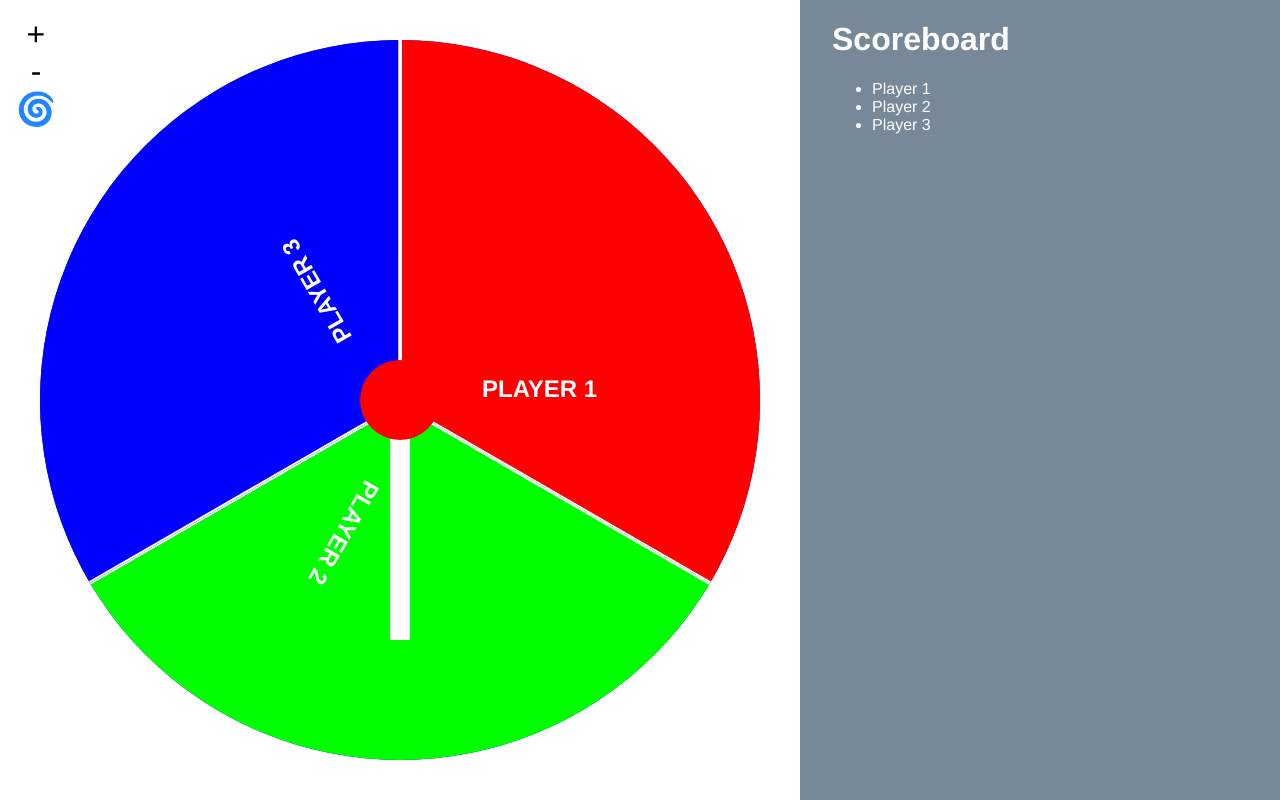
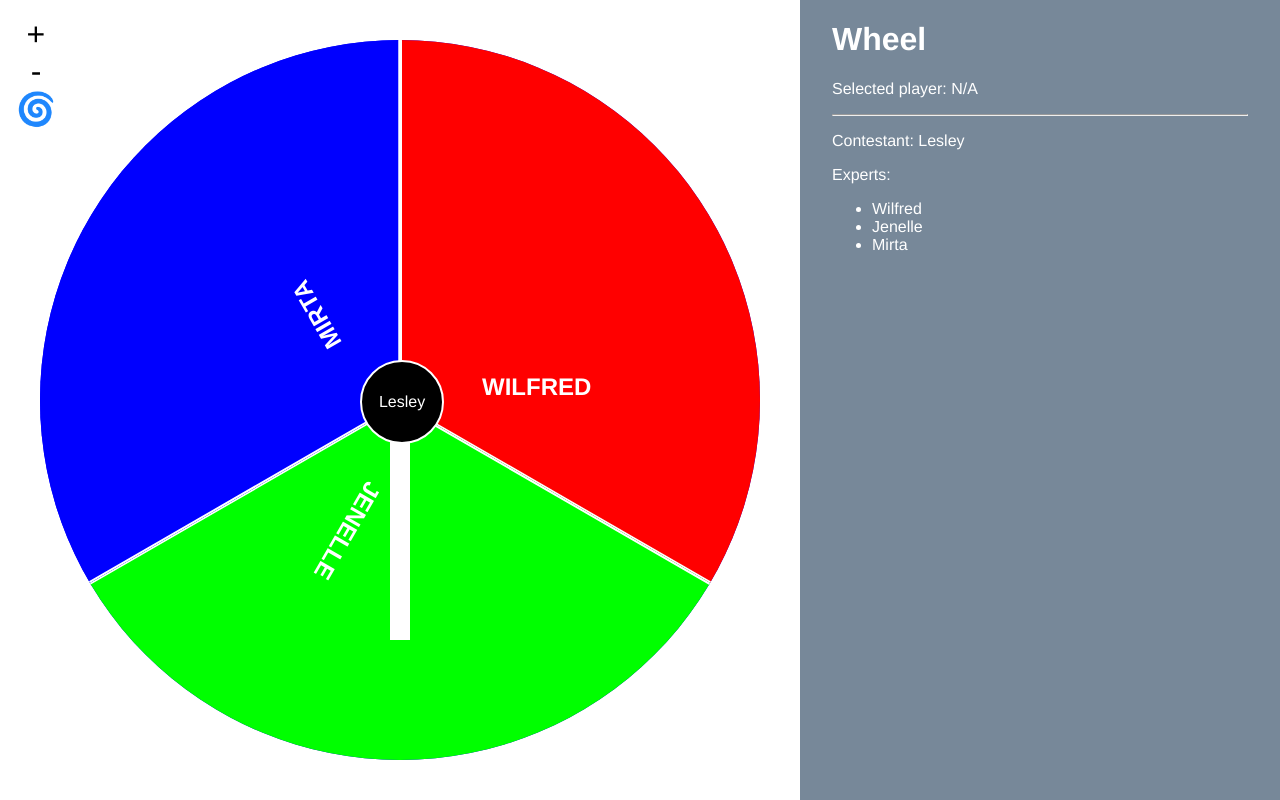
Before and after one commit to jamiehenson/thecircle, a Vue app: page / in a window 1280 px wide. Built offline with nearby package versions, Linux system fonts and the light colour scheme.

Commit message:
Wheel selection and contestant/expert tracking

```diff
--- a/src/App.vue
+++ b/src/App.vue
@@ -1,6 +1,6 @@
 <template>
   <div id="wrapper">
-    <Stage :spin="spin" />
+    <Stage />
     <Scoreboard />
     <div id="counter">
       <div @click="increasePlayers">+</div>
@@ -20,6 +20,9 @@ export default defineComponent({
   components: {
     Stage,
     Scoreboard
+  },
+  created() {
+    this.$store.commit('randomiseBoard');
   },
   methods: {
     increasePlayers() {
--- a/src/components/Scoreboard.vue
+++ b/src/components/Scoreboard.vue
@@ -1,9 +1,20 @@
 <template>
   <div id="scoreboard">
-    <h1>Scoreboard</h1>
+    <h1>Wheel</h1>
+    <p>
+      Selected player:
+      {{
+        selectedSegment !== undefined
+          ? players[experts[selectedSegment]].name
+          : 'N/A'
+      }}
+    </p>
+    <hr />
+    <p>Contestant: {{ players[contestant].name }}</p>
+    Experts:
     <ul>
-      <li v-for="player in players" :key="player.name">
-        {{ player.name }}
+      <li v-for="expert in expertPlayers" :key="expert.name">
+        {{ expert.name }}
       </li>
     </ul>
   </div>
@@ -17,6 +28,21 @@ export default defineComponent({
   computed: {
     players() {
       return this.$store.state.players;
+    },
+    selectedSegment() {
+      return this.$store.state.selectedSegment;
+    },
+    contestant() {
+      return this.$store.state.contestant;
+    },
+    experts() {
+      return this.$store.state.experts;
+    },
+    expertPlayers() {
+      const { players, experts } = this.$store.state;
+      return players.filter((player: never, index: string) =>
+        experts.includes(index)
+      );
     }
   }
 });
--- a/src/components/Stage.vue
+++ b/src/components/Stage.vue
@@ -3,34 +3,35 @@
     <div id="stage">
       <div
         id="stage-segments"
-        :style="`${`transform: rotate(${spinTarget}deg), transition: ${
-          spin ? 'transition: transform 5s ease-in-out;' : ''
-        }`}`"
+        :style="{
+          transform: `rotate(${spinTarget}deg)`,
+          transition: `${spin ? 'transform 5s ease-in-out' : ''}`
+        }"
       >
         <div
-          v-for="(player, playerIndex) in players"
-          :key="player.name"
+          v-for="(expert, expertIndex) in experts"
+          :key="expertIndex"
           :style="{
             transform: `rotate(${
-              (360 / players.length) * playerIndex
-            }deg) skewY(${-(90 - 360 / players.length)}deg)`,
+              (360 / experts.length) * expertIndex
+            }deg) skewY(${-(90 - 360 / experts.length)}deg)`,
             backgroundColor: `hsl(${
-              360 * (playerIndex / players.length)
+              360 * (expertIndex / experts.length)
             }, 100%, 50%)`
           }"
           class="stage-segment"
         >
           <span
             :style="{
-              transform: `skewY(${90 - 360 / players.length}deg)`
+              transform: `skewY(${90 - 360 / experts.length}deg)`
             }"
             class="stage-segment-text"
           >
-            {{ player.name }}
+            {{ players[expert].name }}
           </span>
         </div>
       </div>
-      <div class="stage-center"></div>
+      <div class="stage-center">{{ players[contestant].name }}</div>
       <div class="stage-arrow"></div>
     </div>
   </div>
@@ -50,6 +51,12 @@ export default defineComponent({
     },
     spinTarget() {
       return this.$store.state.spinTarget;
+    },
+    experts() {
+      return this.$store.state.experts;
+    },
+    contestant() {
+      return this.$store.state.contestant;
     }
   }
 });
@@ -94,10 +101,16 @@ export default defineComponent({
   top: 40vh;
   height: 10vh;
   width: 10vh;
-  background: red;
+  background: black;
   position: absolute;
   border-radius: 100%;
   z-index: 1;
+  color: white;
+  display: flex;
+  align-items: center;
+  justify-content: center;
+  font-size: 1rem;
+  border: 2px solid white;
 }
 .stage-arrow {
   left: calc(45vh - 10px);
--- a/src/store.ts
+++ b/src/store.ts
@@ -4,21 +4,50 @@ import { createStore, Store } from 'vuex';
 // define your typings for the store state
 export interface State {
   players: { name: string }[];
+  experts: number[];
+  contestant: number;
   spin: boolean;
   spinTarget: number;
+  selectedSegment?: number;
 }
 
 // define injection key
 export const key: InjectionKey<Store<State>> = Symbol();
 
+const testNames = [
+  'Galina',
+  'Rolando',
+  'Gilbert',
+  'Anjanette',
+  'Antonietta',
+  'Mirta',
+  'Burl',
+  'Miles',
+  'Jenelle',
+  'Anitra',
+  'Donya',
+  'Galen',
+  'Lesley',
+  'Junko',
+  'Latosha',
+  'Joel',
+  'Wilfred',
+  'Lecia',
+  'Kelvin',
+  'Desiree'
+];
+
 export const store = createStore<State>({
   state() {
     return {
       players: [
-        { name: 'Player 1' },
-        { name: 'Player 2' },
-        { name: 'Player 3' }
+        { name: testNames[Math.floor(Math.random() * testNames.length)] },
+        { name: testNames[Math.floor(Math.random() * testNames.length)] },
+        { name: testNames[Math.floor(Math.random() * testNames.length)] },
+        { name: testNames[Math.floor(Math.random() * testNames.length)] }
       ],
+      experts: [],
+      contestant: 0,
       spin: false,
       spinTarget: 0
     };
@@ -26,20 +55,55 @@ export const store = createStore<State>({
   mutations: {
     spin(state) {
       state.spin = true;
-      state.spinTarget = Math.floor(Math.random() * 360 + 540);
+      const newSpinTarget = Math.floor(Math.random() * 360 + 720);
+      state.spinTarget = newSpinTarget;
       setTimeout(() => {
         state.spin = false;
+        state.spinTarget = newSpinTarget % 360;
+
+        const expertCount = state.experts.length;
+
+        const segmentAngle = 360 / expertCount;
+        state.selectedSegment =
+          (expertCount -
+            Math.floor(
+              (state.spinTarget - (180 - segmentAngle)) / segmentAngle
+            )) %
+          expertCount;
       }, 5000);
     },
     increasePlayers(state) {
-      if (state.players.length < 7) {
-        state.players.push({ name: 'Player ' + (state.players.length + 1) });
+      if (state.players.length < 8) {
+        state.players.push({
+          name: testNames[Math.floor(Math.random() * testNames.length)]
+        });
       }
+
+      //@ts-ignore
+      this.commit('randomiseBoard');
     },
     decreasePlayers(state) {
-      if (state.players.length > 3) {
+      if (state.players.length > 4) {
         state.players = state.players.slice(0, state.players.length - 1);
       }
+
+      //@ts-ignore
+      this.commit('randomiseBoard');
+    },
+    randomiseBoard(state) {
+      const { players } = state;
+      const chosen = players[Math.floor(Math.random() * players.length)];
+      let newExperts: number[] = [];
+
+      players.forEach((player, index) => {
+        if (player === chosen) {
+          state.contestant = index;
+        } else {
+          newExperts.push(index);
+        }
+      });
+
+      state.experts = newExperts;
     }
   }
 });
```
